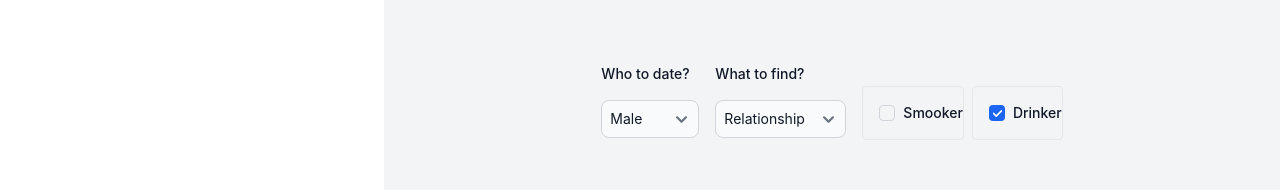
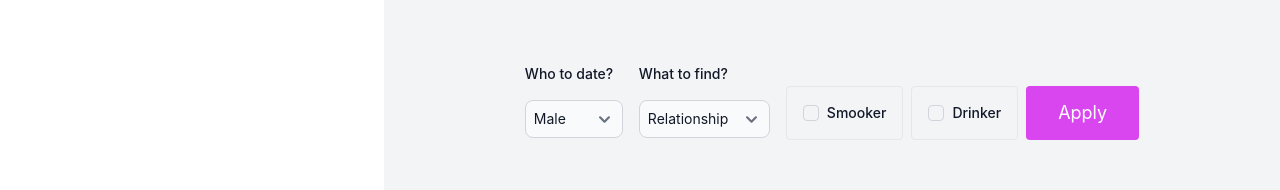
Before and after one commit to prateekv2003/The-One-Finder, a Next.js app: page /home in a window 1280 px wide. Shown: the top 190 px of the page. Built offline with nearby package versions, Linux system fonts and the light colour scheme; no server answers.

Commit message:
recs updated

```diff
--- a/components/FilterForm.tsx
+++ b/components/FilterForm.tsx
@@ -1,5 +1,7 @@
 import React, { useState } from "react";
 import { Listbox, Transition } from "@headlessui/react";
+import { useContext } from "react";
+import { AppContext } from "context/AppContext";
 
 const people = [
   "Wade Cooper",
@@ -13,7 +15,10 @@ const people = [
   "Claudie Smitham",
   "Emil Schaefer",
 ];
-function MyListbox() {
+function MyListbox({ onApplyClick}) {
+  const { setIsDrinker, setIsSmooker, setWhoFor, setWhatFor } =
+    useContext(AppContext);
+
   const [selectedPerson, setSelectedPerson] = useState(people[0]);
 
   const [isOpen, setIsOpen] = useState(false);
@@ -53,8 +58,13 @@ function MyListbox() {
         <select
           id="small"
           className="block w-full p-2 mb-6 text-sm text-gray-900 border border-gray-300 rounded-lg bg-gray-50 focus:ring-blue-500 focus:border-blue-500 dark:bg-gray-700 dark:border-gray-600 dark:placeholder-gray-400 dark:text-white dark:focus:ring-blue-500 dark:focus:border-blue-500"
+          onClick={(e) => {
+            setWhoFor(e.target.value);
+          }}
         >
-          <option selected value="M">Male</option>
+          <option selected value="M">
+            Male
+          </option>
           <option value="F">Female</option>
           <option value="NB">Other</option>
         </select>
@@ -69,20 +79,28 @@ function MyListbox() {
         <select
           id="small"
           className="block w-full p-2 mb-6 text-sm text-gray-900 border border-gray-300 rounded-lg bg-gray-50 focus:ring-blue-500 focus:border-blue-500 dark:bg-gray-700 dark:border-gray-600 dark:placeholder-gray-400 dark:text-white dark:focus:ring-blue-500 dark:focus:border-blue-500"
+          onClick={(e) => {
+            setWhatFor(e.target.value);
+          }}
         >
-          <option selected value="R">Relationship</option>
+          <option selected value="R">
+            Relationship
+          </option>
           <option value="C">Casual</option>
           <option value="F">Friendship</option>
         </select>
       </div>
       <div className="flex gap-2">
-        <div className="flex items-center pl-4 border border-gray-200 rounded dark:border-gray-700">
+        <div className="flex items-center px-4 border border-gray-200 rounded dark:border-gray-700">
           <input
             id="bordered-checkbox-1"
             type="checkbox"
             value=""
             name="bordered-checkbox"
             className="w-4 h-4 text-blue-600 bg-gray-100 border-gray-300 rounded focus:ring-blue-500 dark:focus:ring-blue-600 dark:ring-offset-gray-800 focus:ring-2 dark:bg-gray-700 dark:border-gray-600"
+            onChange={(e) => {
+              setIsSmooker(e.target.checked ? 'Y' : 'N');
+            }}
           />
           <label
             htmlFor="bordered-checkbox-1"
@@ -91,14 +109,16 @@ function MyListbox() {
             Smooker
           </label>
         </div>
-        <div className="flex items-center pl-4 border border-gray-200 rounded dark:border-gray-700">
+        <div className="flex items-center px-4 border border-gray-200 rounded dark:border-gray-700">
           <input
-            checked
             id="bordered-checkbox-2"
             type="checkbox"
             value=""
             name="bordered-checkbox"
             className="w-4 h-4 text-blue-600 bg-gray-100 border-gray-300 rounded focus:ring-blue-500 dark:focus:ring-blue-600 dark:ring-offset-gray-800 focus:ring-2 dark:bg-gray-700 dark:border-gray-600"
+            onChange={(e) => {
+              setIsDrinker(e.target.checked ? 'Y' : 'N');
+            }}
           />
           <label
             htmlFor="bordered-checkbox-2"
@@ -107,6 +127,12 @@ function MyListbox() {
             Drinker
           </label>
         </div>
+        <button
+          onClick={() => onApplyClick()}
+          className="text-white bg-fuchsia-500 border-0 py-2 px-8 focus:outline-none hover:bg-fuchsia-600 rounded text-lg cursor-pointer"
+        >
+          Apply
+        </button>
       </div>
       {/* <label
         htmlFor="default"
--- a/components/Recs.tsx
+++ b/components/Recs.tsx
@@ -8,6 +8,8 @@ import Link from "next/link";
 import { AiOutlineStar } from "react-icons/ai";
 import AvatarDropdown from "./AvatarDropdown";
 import FilterForm from "./FilterForm";
+import { useContext } from "react";
+import { AppContext } from "context/AppContext";
 // const db: { name: String; url: String }[] = [
 //   {
 //     name: "Richard Hendricks",
@@ -36,6 +38,7 @@ function Advanced() {
   const [recs, setRecs] = useState([]);
   const [superLike, setSuperLike] = useState(false);
   const [currentIndex, setCurrentIndex] = useState(recs.length - 1);
+  const { whoFor, whatFor, isDrinker, isSmooker } = useContext(AppContext);
   // used for outOfFrame closure
   const currentIndexRef = useRef(currentIndex);
 
@@ -85,24 +88,27 @@ function Advanced() {
     await childRefs[newIndex].current.restoreCard();
   };
 
-  useEffect(() => {
-    fetch("http://localhost:5000/v1/profile/rec?userId=640395ae0c47df0f8c1d339a&who_to_date=F&what_to_find=F&is_habit_drink=N&is_habit_smoke=N")
+  // eslint-disable-next-line react-hooks/exhaustive-deps
+  function fetchRecs() {
+    fetch(
+      `http://localhost:5000/v1/profile/rec?userId=640395ae0c47df0f8c1d339a&who_to_date=${whoFor}&what_to_find=${whatFor}&is_habit_drink=${isDrinker}&is_habit_smoke=${isSmooker}`
+    )
       .then((res) => res.json())
       .then((data) => {
-        data.length = 20;
         setRecs(data);
         console.log(data);
       });
-  }, []);
+  }
+  useEffect(() => {
+    fetchRecs();
+  }, [fetchRecs]);
 
   return (
     <div className="overflow-x-hidden h-screen flex flex-col-reverse md:flex-row items-center w-screen relative">
-      <div className="absolute top-4 right-4">
-        {/* <AvatarDropdown /> */}
-      </div>
+      <div className="absolute top-4 right-4">{/* <AvatarDropdown /> */}</div>
       <div className="md:w-[30%] border-r-2">chat section</div>
       <div className="relative md:w-[70%] h-full flex flex-col justify-center space-y-4 items-center bg-gray-100">
-        <FilterForm />
+        <FilterForm onApplyClick={() => fetchRecs()} />
 
         <div className="cardContainer">
           {recs &&
--- a/context/AppContext.js
+++ b/context/AppContext.js
@@ -23,8 +23,15 @@ const AppProvider = ({ children }) => {
         console.log(form1Data);
     };
 
+
+    // for Recs.....
+    const [whoFor, setWhoFor] = useState("M")
+    const [whatFor, setWhatFor] = useState("R")
+    const [isDrinker, setIsDrinker] = useState('N')
+    const [isSmooker, setIsSmooker] = useState('N')
+
     return (
-        <AppContext.Provider value={{ data, setData, step, setStep, form1Data, setForm1Data, handleChangeForm1, form3Data, setForm3Data, handleChangeForm3, handleSubmitForm }}>
+        <AppContext.Provider value={{ data, setData, step, setStep, form1Data, setForm1Data, handleChangeForm1, form3Data, setForm3Data, handleChangeForm3, handleSubmitForm, whoFor, setWhoFor, whatFor, setWhatFor, isDrinker, setIsDrinker, isSmooker, setIsSmooker}}>
             {children}
         </AppContext.Provider>
     )
```
